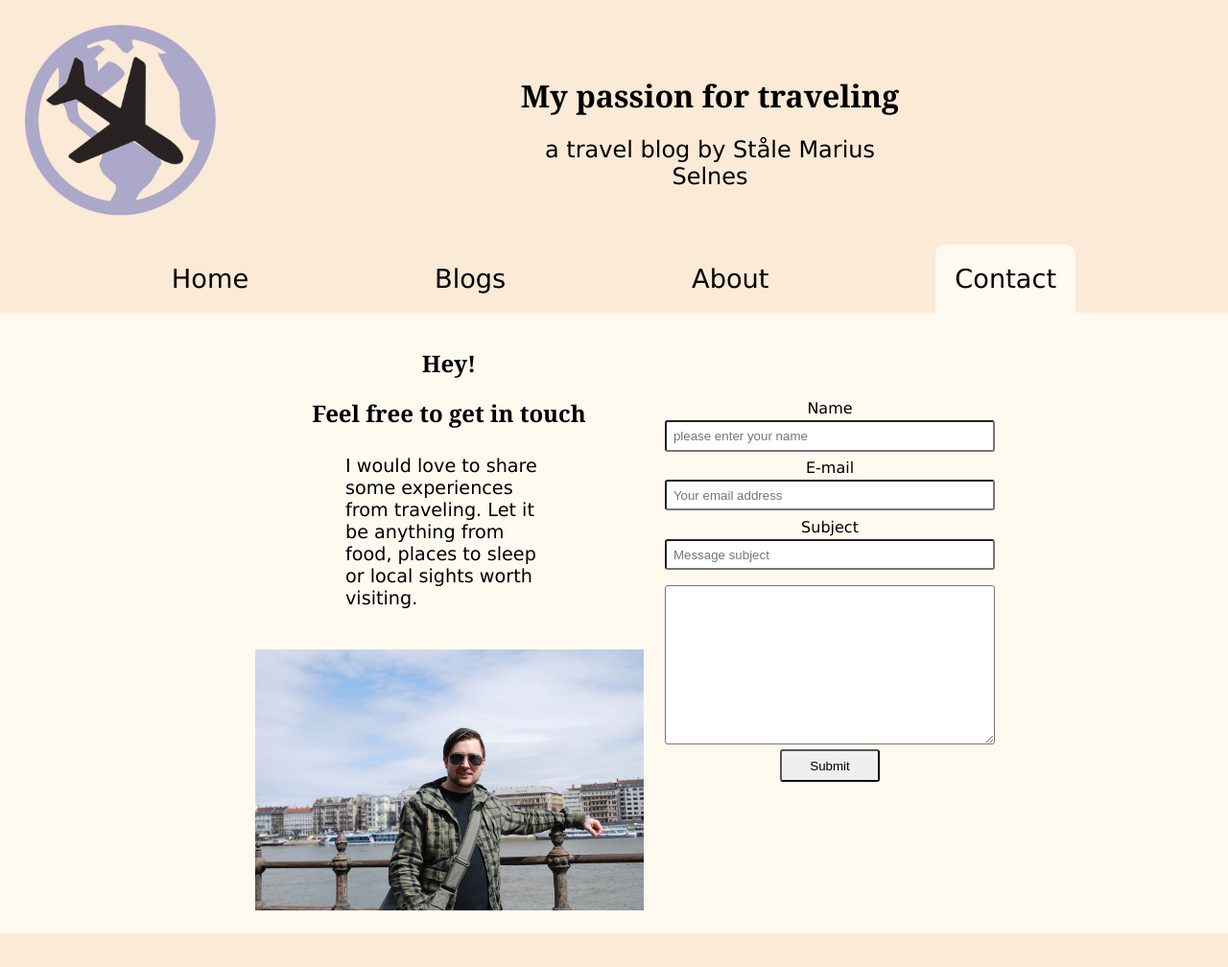
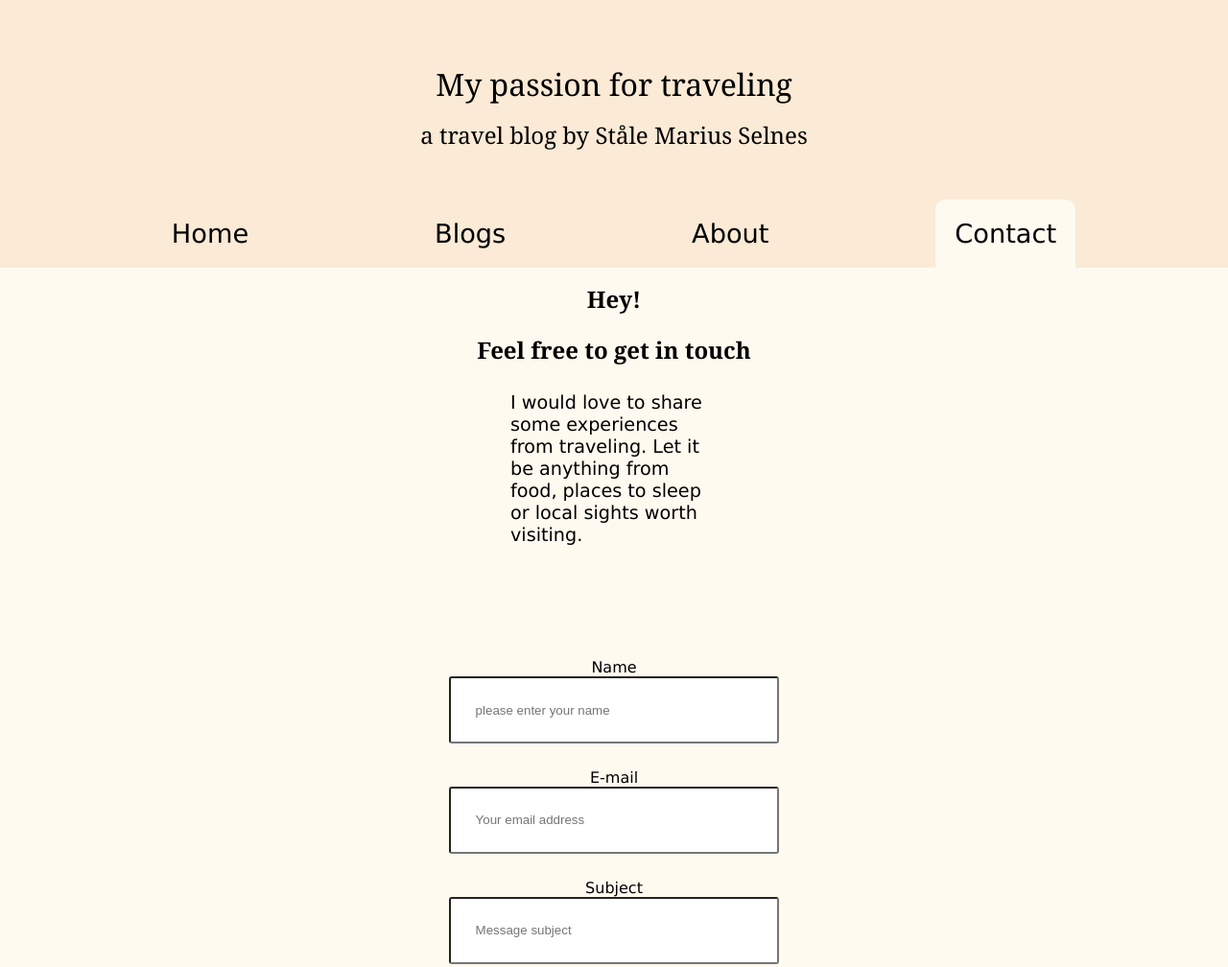
Before and after one commit to smselnes/project-exam, a plain HTML site: page contact.html in a window 1280 px wide. Shown: the top 1008 px of the page at 96% size. Drawn offline with Linux system fonts and the light colour scheme.

Commit message:
Header and CSS updates

```diff
--- a/contact.html
+++ b/contact.html
@@ -33,16 +33,8 @@
   </head>
   <body>
     <header>
-      <div class="logo">
-        <img
-          src="/images/selnes_travelblog_logo.png"
-          alt="my personal logo showing an airplane in front of a globe"
-        />
-      </div>
-      <div class="header-text">
-        <h1>My passion for traveling</h1>
-        <p class="tagline">a travel blog by Ståle Marius Selnes</p>
-      </div>
+      <span id="headline">My passion for traveling</span>
+      <p id="tagline">a travel blog by Ståle Marius Selnes</p>
       <label for="hamburger-menu" id="click-menu">
         <i class="fas fa-bars"></i>
       </label>
@@ -64,10 +56,6 @@
           I would love to share some experiences from traveling. Let it be
           anything from food, places to sleep or local sights worth visiting.
         </p>
-        <img
-          src="/images/contact1.jpg"
-          alt="male guy with sunglasses leaning on a bridge fence in front of large river"
-        />
       </div>
       <form class="contact-form" method="GET">
         <label for="name">Name</label>
@@ -111,6 +99,10 @@
         <p class="thankyou-message">Thank you for writing me.</p>
         <span class="flight">&#9992;</span>
       </div>
+      <img
+        src="/images/contact1.jpg"
+        alt="male guy with sunglasses leaning on a bridge fence in front of large river"
+      />
     </main>
     <footer>
       <p class="signature">Website created by Selnes development</p>
--- a/css/style.css
+++ b/css/style.css
@@ -22,13 +22,15 @@ body {
   font-family: Verdana, Geneva, Tahoma, sans-serif;
 }
 
-button {
+button,
+#submit {
   cursor: pointer;
   background-color: var(--green);
   transition: 0.7s;
 }
 
-button:hover {
+button:hover,
+#submit:hover {
   background-color: var(--light);
 }
 
@@ -49,6 +51,8 @@ h1 {
   font-size: 1.5em;
 }
 
+#headline,
+#tagline,
 h1,
 h2,
 h3 {
@@ -61,21 +65,18 @@ h3 {
 header {
   background-color: var(--tan);
   display: flex;
-  justify-content: center;
+  flex-direction: column;
   align-items: center;
   padding: 4%;
 }
 
-.logo img {
-  max-width: 80px;
+#headline {
+  font-size: 1.1em;
+  margin: 15px;
 }
 
-header h1 {
-  font-size: 1.1em;
-}
-
-.tagline {
-  font-size: 0.6rem;
+#tagline {
+  font-size: 0.7rem;
   max-width: 100px;
 }
 
@@ -140,8 +141,8 @@ footer {
   color: black;
   font-size: 2em;
   position: absolute;
-  right: 10px;
-  top: 10%;
+  right: 20px;
+  top: 6%;
 }
 
 #click-menu:hover {
@@ -350,14 +351,12 @@ footer {
 
 /* ============Contact page============*/
 
-.contact-intro {
-  margin-bottom: 40px;
+.contactpage {
   text-align: center;
 }
 
-.contact-intro img {
-  max-width: 90%;
-  margin-top: 15px;
+.contactpage img {
+  max-width: 60%;
 }
 .contact-form {
   display: grid;
@@ -450,7 +449,7 @@ label {
 
 @keyframes fly {
   0% {
-    margin-left: 10%;
+    margin-right: 90%;
     opacity: 1;
   }
 
@@ -493,11 +492,11 @@ label {
 /* ============Media Queries============*/
 
 @media (min-width: 500px) {
-  header h1 {
+  #headline {
     font-size: 1.3em;
   }
 
-  .tagline {
+  #tagline {
     font-size: 0.9em;
     max-width: 150px;
   }
@@ -568,24 +567,11 @@ label {
 }
 
 @media (min-width: 768px) {
-  .logo img {
-    max-width: 140px;
-  }
-
-  header {
-    justify-content: space-between;
-    padding: 2%;
-  }
-
-  .header-text {
-    flex: auto;
-  }
-
-  header h1 {
+  #headline {
     font-size: 2em;
   }
 
-  .tagline {
+  #tagline {
     font-size: 1.5em;
     max-width: 40%;
   }
@@ -641,10 +627,6 @@ label {
 }
 
 @media (min-width: 1000px) {
-  .logo img {
-    max-width: 200px;
-  }
-
   nav li {
     padding: 20px;
   }
@@ -678,18 +660,15 @@ label {
     font-size: 0.8em;
   }
 
-  .contactpage {
-    display: flex;
-    margin-top: 20px;
-    justify-content: center;
+  .contact-form {
+    margin-top: 5%;
   }
 
-  .contact-intro {
-    margin: 0;
-  }
-
-  .contact-form {
-    margin-top: 5%;
+  #mail-error,
+  #name-error,
+  #subject-error,
+  #message-error {
+    font-size: 1em;
   }
 
   .about-section-top p {
```
Also changed, not shown: about.html (+4 -12 lines), blogs.html (+2 -10 lines), destination.html (+4 -12 lines), index.html (+2 -10 lines).
